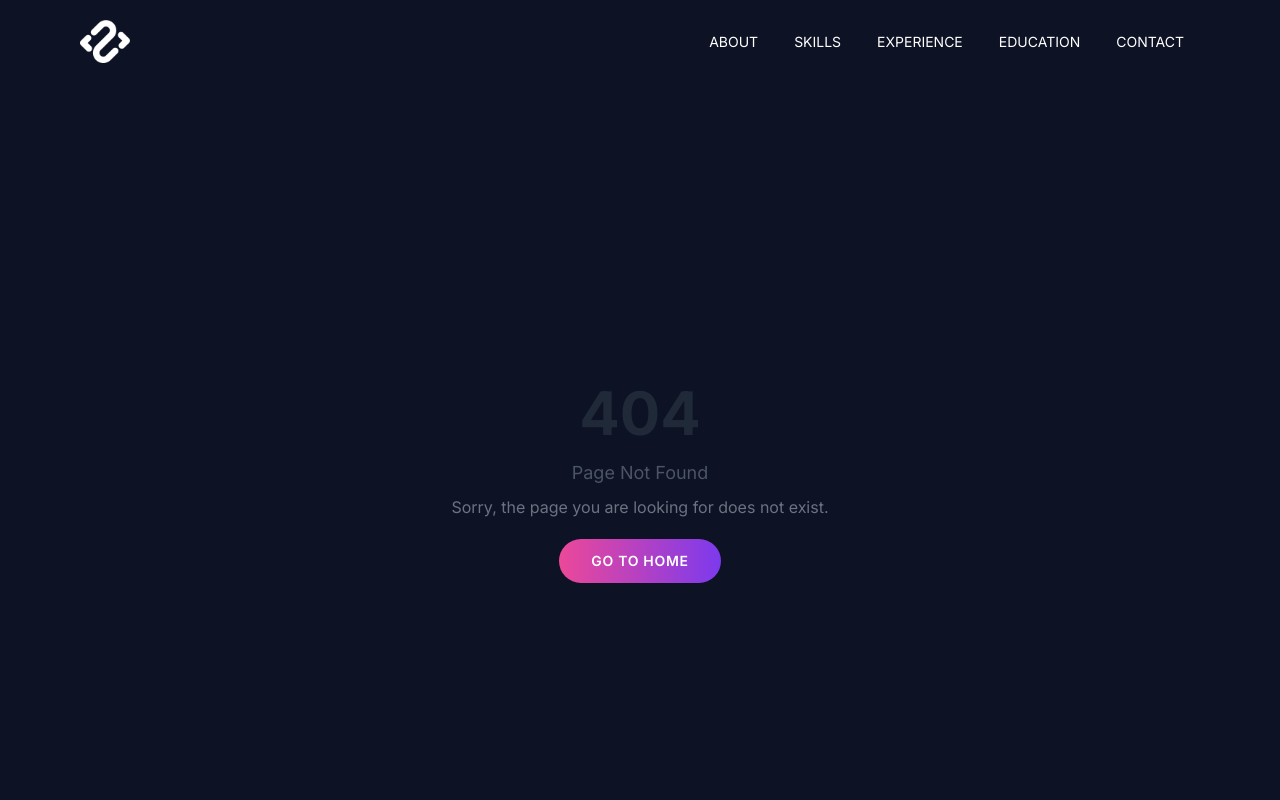
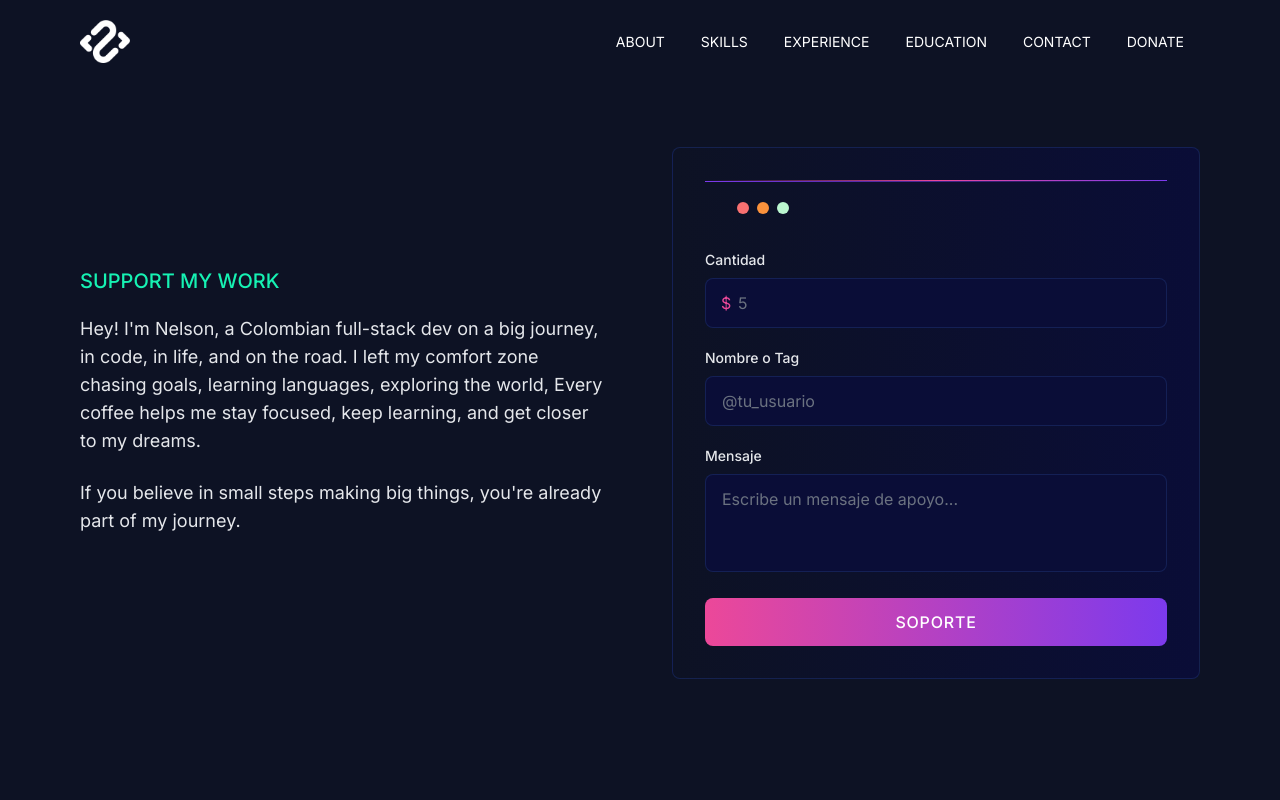
Before and after one commit to NelsonDJCR/nelsondjcr.com, a Next.js app: page /donate in a window 1280 px wide. Before the commit this address had no page. Shown: the top 800 px of the page. Built offline with nearby package versions, Linux system fonts and the light colour scheme.

Commit message:
feat: add Donate page and link in Navbar

```diff
--- a/app/components/navbar.jsx
+++ b/app/components/navbar.jsx
@@ -38,6 +38,11 @@ function Navbar() {
                             <div className="text-sm text-white transition-colors duration-300 hover:text-pink-600">CONTACT</div>
                         </Link>
                     </li>
+                    <li>
+                        <Link className="block px-4 py-2 no-underline outline-none hover:no-underline" href="/donate">
+                            <div className="text-sm text-white transition-colors duration-300 hover:text-pink-600">DONATE</div>
+                        </Link>
+                    </li>
                 </ul>
             </div>
         </nav>
--- /dev/null
+++ b/app/donate/page.js
@@ -0,0 +1,94 @@
+// @flow strict
+
+import Image from "next/image";
+import Link from "next/link";
+
+function DonatePage() {
+    return (
+        <div id="donate" className="my-12 lg:my-16 relative">
+            <div className="hidden lg:flex flex-col items-center absolute top-16 -right-8">
+                <span className="bg-[#1a1443] w-fit text-white rotate-90 p-2 px-5 text-xl rounded-md">DONATE</span>
+                <span className="h-36 w-[2px] bg-[#1a1443]"></span>
+            </div>
+            <div className="grid grid-cols-1 lg:grid-cols-2 gap-8 lg:gap-16 items-center">
+                {/* Left side - Message */}
+                <div className="order-2 lg:order-1">
+                    <p className="font-medium mb-5 text-[#16f2b3] text-xl uppercase">Support My Work</p>
+                    <p className="text-gray-200 text-sm lg:text-lg mb-6 leading-relaxed">
+                        Hey! I'm Nelson, a Colombian full-stack dev on a big journey, in code, in life, and on the road.
+                        I left my comfort zone chasing goals, learning languages, exploring the world, Every coffee helps me stay focused, keep learning, and get closer to my dreams.
+                    </p>
+                    <p className="text-gray-200 text-sm lg:text-lg mb-6 leading-relaxed">
+                        If you believe in small steps making big things, you're already part of my journey.
+                    </p>
+
+                </div>
+
+                {/* Right side - Form */}
+                <div className="order-1 lg:order-2">
+                    <div className="from-[#0d1224] border-[#1b2c68a0] relative rounded-lg border bg-gradient-to-r to-[#0a0d37] p-6 lg:p-8">
+                        <div className="h-[1px] w-full bg-gradient-to-r from-transparent via-pink-500 to-violet-600"></div>
+                        <div className="h-[1px] w-full bg-gradient-to-r from-violet-600 to-transparent mt-0"></div>
+                        <div className="px-4 lg:px-8 py-5">
+                            <div className="flex flex-row space-x-2">
+                                <div className="h-3 w-3 rounded-full bg-red-400"></div>
+                                <div className="h-3 w-3 rounded-full bg-orange-400"></div>
+                                <div className="h-3 w-3 rounded-full bg-green-200"></div>
+                            </div>
+                        </div>
+                        <form className="space-y-5 mt-4">
+                            <div>
+                                <label htmlFor="amount" className="block text-sm font-medium text-gray-200 mb-2">
+                                    Cantidad
+                                </label>
+                                <div className="relative">
+                                    <span className="absolute left-4 top-1/2 -translate-y-1/2 text-pink-500">$</span>
+                                    <input
+                                        type="number"
+                                        id="amount"
+                                        name="amount"
+                                        min="1"
+                                        placeholder="5"
+                                        className="w-full bg-[#0a0d37] border border-[#1b2c68a0] rounded-lg py-3 pl-8 pr-4 text-white placeholder-gray-500 focus:outline-none focus:border-pink-500 transition-colors"
+                                    />
+                                </div>
+                            </div>
+                            <div>
+                                <label htmlFor="name" className="block text-sm font-medium text-gray-200 mb-2">
+                                    Nombre o Tag
+                                </label>
+                                <input
+                                    type="text"
+                                    id="name"
+                                    name="name"
+                                    placeholder="@tu_usuario"
+                                    className="w-full bg-[#0a0d37] border border-[#1b2c68a0] rounded-lg py-3 px-4 text-white placeholder-gray-500 focus:outline-none focus:border-pink-500 transition-colors"
+                                />
+                            </div>
+                            <div>
+                                <label htmlFor="message" className="block text-sm font-medium text-gray-200 mb-2">
+                                    Mensaje
+                                </label>
+                                <textarea
+                                    id="message"
+                                    name="message"
+                                    rows="3"
+                                    placeholder="Escribe un mensaje de apoyo..."
+                                    className="w-full bg-[#0a0d37] border border-[#1b2c68a0] rounded-lg py-3 px-4 text-white placeholder-gray-500 focus:outline-none focus:border-pink-500 transition-colors resize-none"
+                                />
+                            </div>
+                            <button
+                                type="submit"
+                                className="w-full bg-gradient-to-r from-pink-500 to-violet-600 rounded-lg py-3 px-4 text-white font-medium uppercase tracking-wider transition-all duration-300 hover:from-pink-500 hover:to-violet-600 hover:scale-105"
+                            >
+                                Soporte
+                            </button>
+                        </form>
+                    </div>
+                </div>
+            </div>
+        </div>
+    );
+}
+
+export default DonatePage;
```
